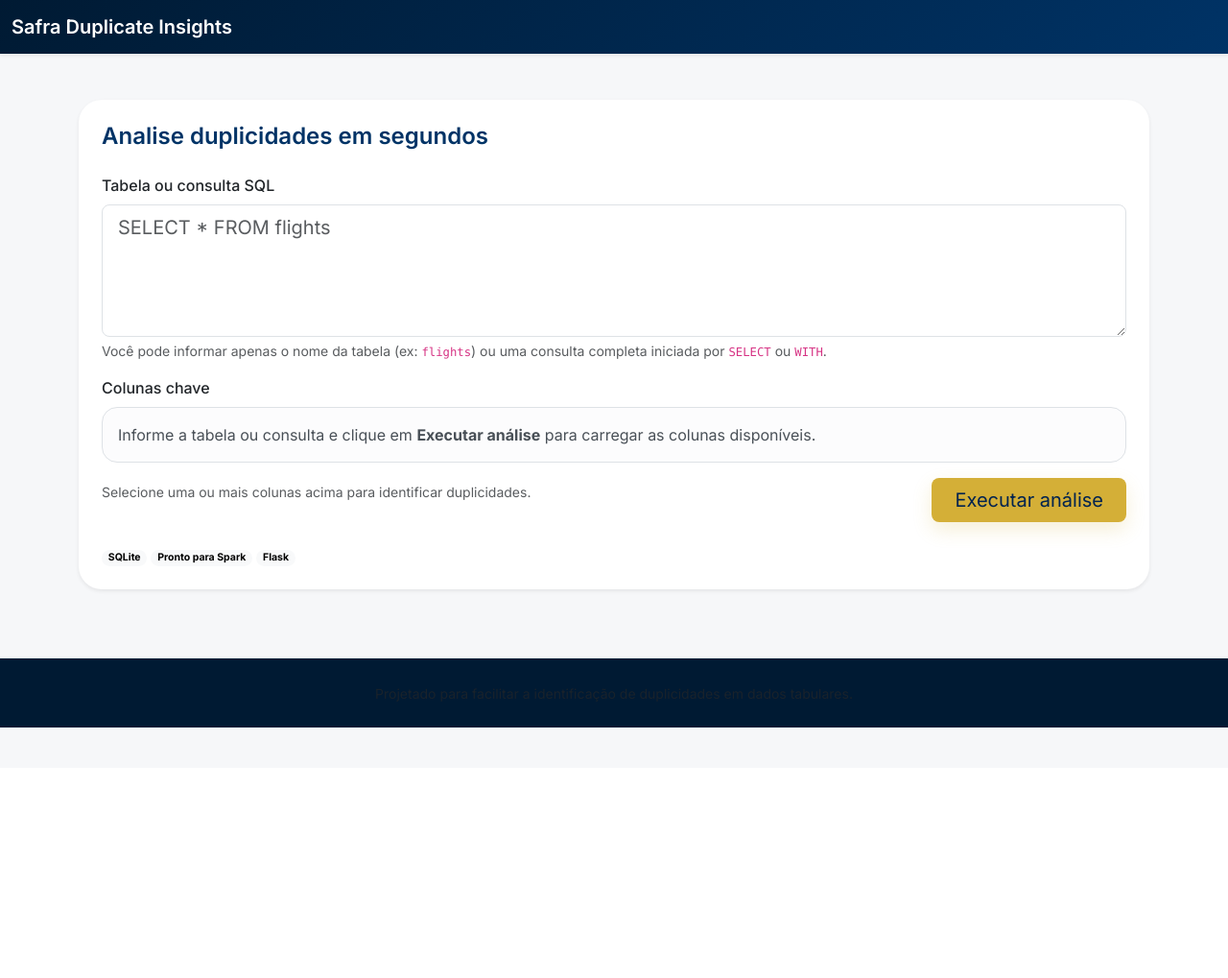
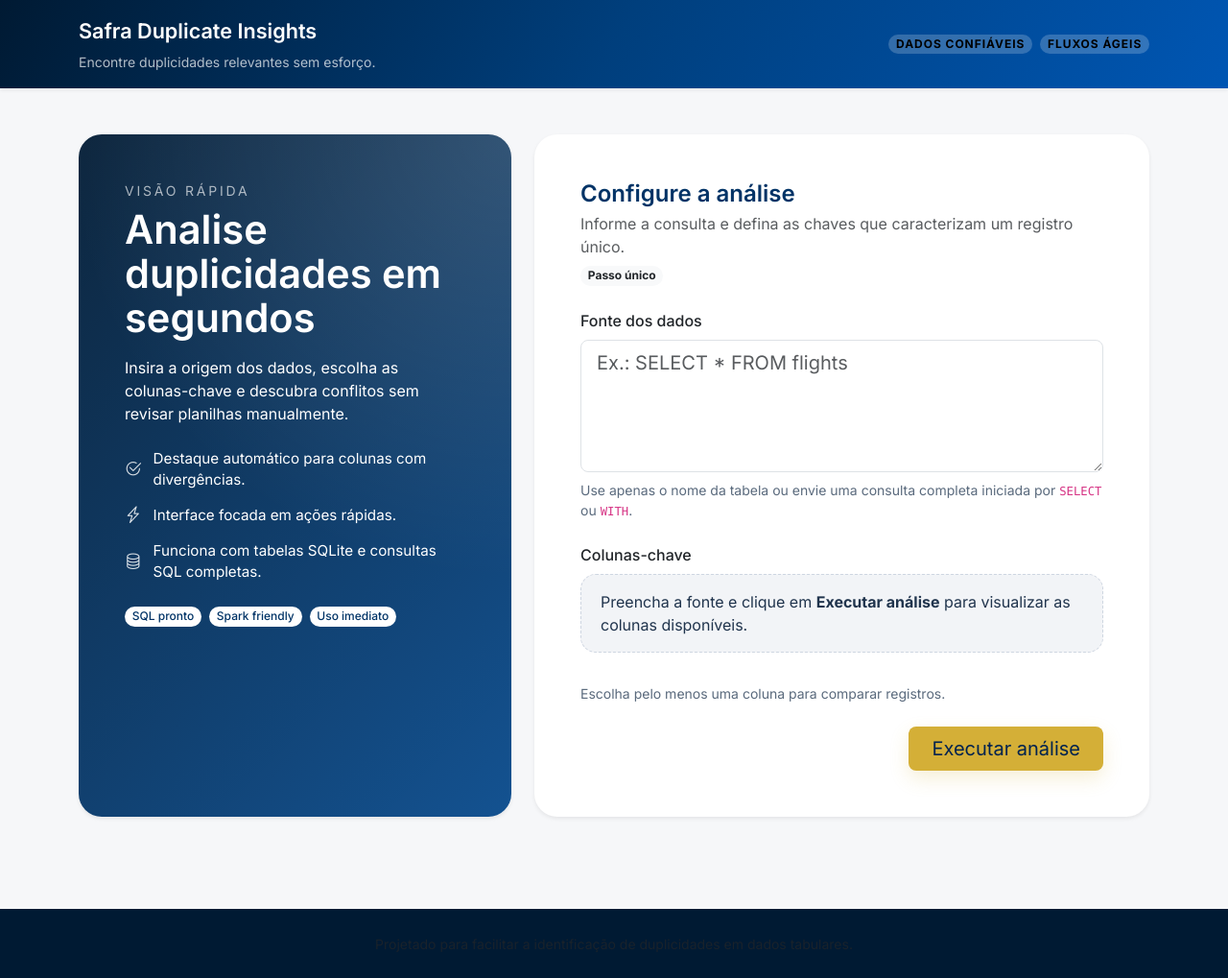
Before and after one commit to GloedenJoao/duplicates_python, a Flask app: page / in a window 1280 px wide. Shown: the whole page at 96% size. Before the commit the page ends 758 px from the top, so only its background shows below. Run offline with Flask 3, Linux system fonts and the light colour scheme; data comes from the database, SQL or seed files in the repository.

Commit message:
Revamp duplicate analyzer interface

```diff
--- a/static/css/styles.css
+++ b/static/css/styles.css
@@ -11,7 +11,21 @@ body {
 }
 
 .safra-navbar {
-  background: linear-gradient(135deg, #001a33, var(--safra-blue));
+  background: linear-gradient(120deg, #001a33 0%, #003f7d 50%, #0056b3 100%);
+}
+
+.safra-navbar .navbar-brand {
+  font-size: 1.35rem;
+}
+
+.safra-navbar .text-white-50 {
+  color: rgba(255, 255, 255, 0.7) !important;
+}
+
+.safra-navbar .badge {
+  background-color: rgba(255, 255, 255, 0.2) !important;
+  color: #fff;
+  letter-spacing: 0.08em;
 }
 
 .safra-footer {
@@ -33,6 +47,10 @@ body {
 .btn-safra:hover {
   background-color: #c39b2a;
   color: #001a33;
+}
+
+.btn-safra:focus-visible {
+  box-shadow: 0 0 0 0.25rem rgba(212, 175, 55, 0.35);
 }
 
 .btn-outline-safra {
@@ -64,15 +82,45 @@ body {
   gap: 0.5rem;
 }
 
-.selected-keys-summary {
-  display: inline-flex;
+.assist-text {
+  font-size: 0.875rem;
+  margin-top: 0.5rem;
+  color: #5a6a7d;
+}
+
+.soft-alert {
+  background-color: rgba(0, 51, 102, 0.05);
+  border-radius: 1rem;
+  padding: 1rem 1.25rem;
+  color: #20344d;
+  border: 1px dashed rgba(0, 51, 102, 0.15);
+}
+
+.selected-keys-panel {
+  background: rgba(0, 51, 102, 0.05);
+  border: 1px solid rgba(0, 51, 102, 0.12);
+  border-radius: 1rem;
+  padding: 1rem 1.25rem;
+  display: flex;
+  flex-wrap: wrap;
   align-items: center;
+  gap: 0.75rem;
+}
+
+.selected-keys-list {
+  display: flex;
+  flex-wrap: wrap;
   gap: 0.5rem;
-  padding: 0.75rem 1rem;
-  border-radius: 1rem;
-  background-color: #fff;
-  border: 1px dashed rgba(0, 51, 102, 0.25);
-  font-size: 0.95rem;
+}
+
+.bg-soft-blue {
+  background-color: rgba(0, 86, 179, 0.15) !important;
+  color: #004a91 !important;
+}
+
+.bg-soft-gold {
+  background-color: rgba(212, 175, 55, 0.18) !important;
+  color: #5a470d !important;
 }
 
 .table-safra {
@@ -88,14 +136,6 @@ body {
 
 .table tbody tr:hover {
   background-color: rgba(0, 51, 102, 0.08);
-}
-
-.diff-badge {
-  background-color: rgba(212, 175, 55, 0.15);
-  color: var(--safra-blue);
-  border: 1px solid rgba(212, 175, 55, 0.5);
-  margin-right: 0.25rem;
-  margin-bottom: 0.25rem;
 }
 
 .alert-stack .alert {
@@ -132,8 +172,127 @@ body {
   border-bottom: 1px solid rgba(0, 0, 0, 0.05);
 }
 
+.hero-card {
+  border-radius: 1.5rem;
+  background: linear-gradient(135deg, rgba(0, 26, 51, 0.95), rgba(0, 68, 136, 0.92));
+  position: relative;
+  overflow: hidden;
+}
+
+.hero-card::after {
+  content: "";
+  position: absolute;
+  inset: 0;
+  background: radial-gradient(circle at top right, rgba(255, 255, 255, 0.15), transparent 55%);
+  pointer-events: none;
+}
+
+.hero-title {
+  font-size: clamp(1.9rem, 2.4vw + 1.2rem, 2.6rem);
+  line-height: 1.1;
+}
+
+.hero-eyebrow {
+  letter-spacing: 0.2em;
+  opacity: 0.65;
+}
+
+.hero-list li {
+  display: flex;
+  align-items: center;
+  gap: 0.75rem;
+  margin-bottom: 0.75rem;
+  font-size: 0.95rem;
+}
+
+.hero-list li i {
+  font-size: 1.1rem;
+  color: rgba(255, 255, 255, 0.85);
+}
+
+.hero-card .badge {
+  background: rgba(255, 255, 255, 0.9);
+  color: var(--safra-blue);
+}
+
+.input-card {
+  border-radius: 1.5rem;
+  background-color: #ffffff;
+}
+
+.result-card,
+.difference-card {
+  border-radius: 1.5rem;
+}
+
+.result-card .card-header,
+.difference-card .card-header {
+  border-bottom: none;
+}
+
+.table-scroll {
+  max-height: 420px;
+  overflow: auto;
+  border-radius: 1.25rem;
+}
+
+.table-scroll::-webkit-scrollbar {
+  width: 8px;
+  height: 8px;
+}
+
+.table-scroll::-webkit-scrollbar-thumb {
+  background: rgba(0, 51, 102, 0.2);
+  border-radius: 999px;
+}
+
+.result-meta .badge {
+  font-weight: 600;
+  letter-spacing: 0.04em;
+}
+
+.difference-grid {
+  display: grid;
+  grid-template-columns: repeat(auto-fit, minmax(230px, 1fr));
+  gap: 1rem;
+}
+
+.difference-item {
+  border: 1px solid rgba(0, 51, 102, 0.12);
+  border-radius: 1.25rem;
+  padding: 1.25rem;
+  background-color: #fff;
+  box-shadow: 0 1rem 2rem -1.25rem rgba(0, 51, 102, 0.35);
+}
+
+.difference-tags {
+  display: flex;
+  flex-wrap: wrap;
+  gap: 0.5rem;
+}
+
+.diff-badge {
+  background-color: rgba(212, 175, 55, 0.15);
+  color: var(--safra-blue);
+  border: 1px solid rgba(212, 175, 55, 0.5);
+  margin-right: 0;
+  margin-bottom: 0;
+  padding: 0.35rem 0.8rem;
+}
+
+.empty-state .lead {
+  font-size: 1.1rem;
+}
+
 @media (max-width: 767.98px) {
   .btn-safra {
     width: 100%;
   }
+
+  .hero-card,
+  .input-card,
+  .result-card,
+  .difference-card {
+    border-radius: 1rem;
+  }
 }
--- a/templates/base.html
+++ b/templates/base.html
@@ -12,12 +12,19 @@
     {% block extra_head %}{% endblock %}
   </head>
   <body>
-    <nav class="navbar navbar-expand-lg navbar-dark shadow-sm safra-navbar">
-      <div class="container-fluid">
-        <span class="navbar-brand fw-semibold">Safra Duplicate Insights</span>
+    <header class="safra-navbar shadow-sm">
+      <div class="container d-flex flex-column flex-lg-row align-items-lg-center justify-content-between py-3 gap-2">
+        <div>
+          <span class="navbar-brand d-block fw-semibold text-white mb-1">Safra Duplicate Insights</span>
+          <span class="text-white-50 small">Encontre duplicidades relevantes sem esforço.</span>
+        </div>
+        <div class="d-flex align-items-center gap-2">
+          <span class="badge rounded-pill text-bg-light text-uppercase small">Dados confiáveis</span>
+          <span class="badge rounded-pill text-bg-light text-uppercase small">Fluxos ágeis</span>
+        </div>
       </div>
-    </nav>
-    <main class="py-5">
+    </header>
+    <main class="py-5 position-relative">
       <div class="container">
         {% with messages = get_flashed_messages(with_categories=true) %}
           {% if messages %}
--- a/templates/index.html
+++ b/templates/index.html
@@ -1,17 +1,45 @@
 {% extends "base.html" %}
 {% block title %}Analisador de Duplicidades{% endblock %}
 {% block content %}
-<section class="card border-0 shadow-sm mb-4">
-  <div class="card-body p-4">
-    <h1 class="h4 fw-semibold mb-4 text-safra">Analise duplicidades em segundos</h1>
-    <form method="post" class="row g-3">
+<section class="mb-5">
+  <div class="row g-4 align-items-stretch">
+    <div class="col-12 col-lg-5">
+      <div class="card hero-card border-0 shadow-sm h-100 text-white">
+        <div class="card-body p-4 p-lg-5">
+          <p class="hero-eyebrow text-uppercase small mb-2">Visão rápida</p>
+          <h1 class="hero-title fw-semibold mb-3">Analise duplicidades em segundos</h1>
+          <p class="mb-4">Insira a origem dos dados, escolha as colunas-chave e descubra conflitos sem revisar planilhas manualmente.</p>
+          <ul class="hero-list list-unstyled mb-4">
+            <li><i class="bi bi-check2-circle"></i> Destaque automático para colunas com divergências.</li>
+            <li><i class="bi bi-lightning-charge"></i> Interface focada em ações rápidas.</li>
+            <li><i class="bi bi-database"></i> Funciona com tabelas SQLite e consultas SQL completas.</li>
+          </ul>
+          <div class="d-flex flex-wrap gap-2">
+            <span class="badge rounded-pill bg-white text-safra fw-medium">SQL pronto</span>
+            <span class="badge rounded-pill bg-white text-safra fw-medium">Spark friendly</span>
+            <span class="badge rounded-pill bg-white text-safra fw-medium">Uso imediato</span>
+          </div>
+        </div>
+      </div>
+    </div>
+    <div class="col-12 col-lg-7">
+      <div class="card input-card border-0 shadow-sm h-100">
+        <div class="card-body p-4 p-lg-5">
+          <div class="d-flex align-items-center justify-content-between mb-4 flex-wrap gap-2">
+            <div>
+              <h2 class="h4 fw-semibold mb-1 text-safra">Configure a análise</h2>
+              <p class="mb-0 text-muted">Informe a consulta e defina as chaves que caracterizam um registro único.</p>
+            </div>
+            <span class="badge rounded-pill bg-light text-dark">Passo único</span>
+          </div>
+          <form method="post" class="row g-4">
             <div class="col-12">
-        <label for="query" class="form-label fw-medium">Tabela ou consulta SQL</label>
-        <textarea class="form-control form-control-lg" id="query" name="query" rows="4" placeholder="SELECT * FROM flights">{{ query }}</textarea>
-        <div class="form-text">Você pode informar apenas o nome da tabela (ex: <code>flights</code>) ou uma consulta completa iniciada por <code>SELECT</code> ou <code>WITH</code>.</div>
+              <label for="query" class="form-label fw-medium">Fonte dos dados</label>
+              <textarea class="form-control form-control-lg" id="query" name="query" rows="4" placeholder="Ex.: SELECT * FROM flights">{{ query }}</textarea>
+              <div class="assist-text">Use apenas o nome da tabela ou envie uma consulta completa iniciada por <code>SELECT</code> ou <code>WITH</code>.</div>
             </div>
             <div class="col-12">
-        <label class="form-label fw-medium">Colunas chave</label>
+              <label class="form-label fw-medium">Colunas-chave</label>
               {% if available_columns %}
                 <div class="key-selector">
                   {% for column in available_columns %}
@@ -19,42 +47,55 @@
                     <label class="btn btn-outline-safra" for="key-{{ loop.index }}">{{ column }}</label>
                   {% endfor %}
                 </div>
-          <div class="form-text">Clique nas colunas para selecioná-las como chave primária da análise.</div>
+                <div class="assist-text">Selecione os campos que precisam ser únicos.</div>
               {% else %}
-          <div class="alert alert-light border rounded-4 mb-0" role="alert">
-            Informe a tabela ou consulta e clique em <strong>Executar análise</strong> para carregar as colunas disponíveis.
+                <div class="soft-alert" role="alert">
+                  Preencha a fonte e clique em <strong>Executar análise</strong> para visualizar as colunas disponíveis.
                 </div>
               {% endif %}
             </div>
-      <div class="col-12 col-md-6">
+            <div class="col-12">
               {% if selected_keys %}
-          <div class="selected-keys-summary">
-            <span class="fw-medium text-safra">Chaves selecionadas:</span>
-            <span class="text-muted">{{ selected_keys_label }}</span>
+                <div class="selected-keys-panel">
+                  <span class="fw-medium text-safra">Chaves atuais</span>
+                  <div class="selected-keys-list">
+                    {% for key in selected_keys %}
+                      <span class="badge rounded-pill bg-soft-blue">{{ key }}</span>
+                    {% endfor %}
+                  </div>
                 </div>
               {% else %}
-          <div class="form-text">Selecione uma ou mais colunas acima para identificar duplicidades.</div>
+                <div class="assist-text">Escolha pelo menos uma coluna para comparar registros.</div>
               {% endif %}
             </div>
-      <div class="col-12 col-md-6 align-self-end text-md-end">
+            <div class="col-12 text-end">
               <button type="submit" class="btn btn-lg btn-safra px-4">Executar análise</button>
             </div>
           </form>
-    <div class="mt-4 small text-muted">
-      <span class="badge rounded-pill text-bg-light">SQLite</span>
-      <span class="badge rounded-pill text-bg-light">Pronto para Spark</span>
-      <span class="badge rounded-pill text-bg-light">Flask</span>
+        </div>
+      </div>
     </div>
   </div>
 </section>
 
 {% if columns %}
-<section class="mb-4">
-  <div class="d-flex align-items-center mb-3">
-    <h2 class="h5 mb-0 text-safra">Resultado</h2>
-    <span class="ms-3 text-muted">Ordenado por {{ selected_keys_label }}</span>
+<section class="mb-5">
+  <div class="card result-card border-0 shadow-sm">
+    <div class="card-header bg-white border-0 pb-0">
+      <div class="d-flex flex-column flex-lg-row justify-content-between align-items-lg-end gap-3">
+        <div>
+          <h2 class="h4 fw-semibold text-safra mb-1">Resultado da análise</h2>
+          <p class="text-muted mb-0">Registros ordenados por {{ selected_keys_label }}.</p>
         </div>
-  <div class="table-responsive shadow-sm rounded-4 overflow-hidden">
+        <div class="result-meta d-flex flex-wrap gap-2">
+          <span class="badge rounded-pill bg-soft-blue">{{ duplicates_table|length }} ocorrências</span>
+          <span class="badge rounded-pill bg-soft-gold">{{ columns|length }} colunas avaliadas</span>
+        </div>
+      </div>
+    </div>
+    <div class="card-body">
+      <div class="table-scroll">
+        <div class="table-responsive">
           <table class="table table-hover align-middle mb-0">
             <thead class="table-safra">
               <tr>
@@ -74,44 +115,45 @@
             </tbody>
           </table>
         </div>
+      </div>
+    </div>
+  </div>
 </section>
 {% endif %}
 
 {% if difference_summary %}
 <section>
-  <div class="d-flex align-items-center mb-3">
-    <h2 class="h5 mb-0 text-safra">Tipos de duplicidade</h2>
-    <span class="ms-3 text-muted">Realce visual das colunas com divergências</span>
+  <div class="card difference-card border-0 shadow-sm">
+    <div class="card-header bg-white border-0 pb-0">
+      <div class="d-flex flex-column flex-lg-row justify-content-between align-items-lg-end gap-3">
+        <div>
+          <h2 class="h4 fw-semibold text-safra mb-1">Tipos de duplicidade</h2>
+          <p class="text-muted mb-0">Identifique quais campos variam dentro de cada chave repetida.</p>
         </div>
-  <div class="table-responsive shadow-sm rounded-4 overflow-hidden">
-    <table class="table table-borderless align-middle mb-0">
-      <thead class="table-light">
-        <tr>
-          <th scope="col">Chave</th>
-          <th scope="col" class="text-center">Qtd. Registros</th>
-          <th scope="col">Colunas com diferenças</th>
-        </tr>
-      </thead>
-      <tbody>
+        <span class="badge rounded-pill bg-soft-blue">{{ difference_summary|length }} conjuntos analisados</span>
+      </div>
+    </div>
+    <div class="card-body">
+      <div class="difference-grid">
         {% for summary in difference_summary %}
-          <tr class="difference-row">
-            <td class="fw-medium">{{ format_key(summary.key) }}</td>
-            <td class="text-center">
-              <span class="badge rounded-pill text-bg-primary">{{ summary.duplicate_count }}</span>
-            </td>
-            <td>
+          <article class="difference-item">
+            <div class="d-flex justify-content-between align-items-center mb-2">
+              <span class="fw-semibold text-safra">{{ format_key(summary.key) }}</span>
+              <span class="badge rounded-pill bg-soft-gold">{{ summary.duplicate_count }} registros</span>
+            </div>
             {% if summary.difference_columns %}
+              <div class="difference-tags">
                 {% for col in summary.difference_columns %}
                   <span class="badge rounded-pill diff-badge">{{ col }}</span>
                 {% endfor %}
+              </div>
             {% else %}
-                <span class="text-muted">Sem divergências entre as linhas duplicadas.</span>
+              <span class="text-muted small">Sem divergências entre os registros.</span>
             {% endif %}
-            </td>
-          </tr>
+          </article>
         {% endfor %}
-      </tbody>
-    </table>
+      </div>
+    </div>
   </div>
 </section>
 {% endif %}
@@ -121,7 +163,7 @@
   <div class="icon-wrapper mb-3">
     <i class="bi bi-search"></i>
   </div>
-  <p class="lead text-muted">Aguardando uma consulta com resultados duplicados para exibir aqui.</p>
+  <p class="lead text-muted">Nenhuma duplicidade encontrada para os critérios enviados.</p>
 </section>
 {% endif %}
 {% endblock %}
```
Lines whose indentation alone changed are shown as unchanged.
